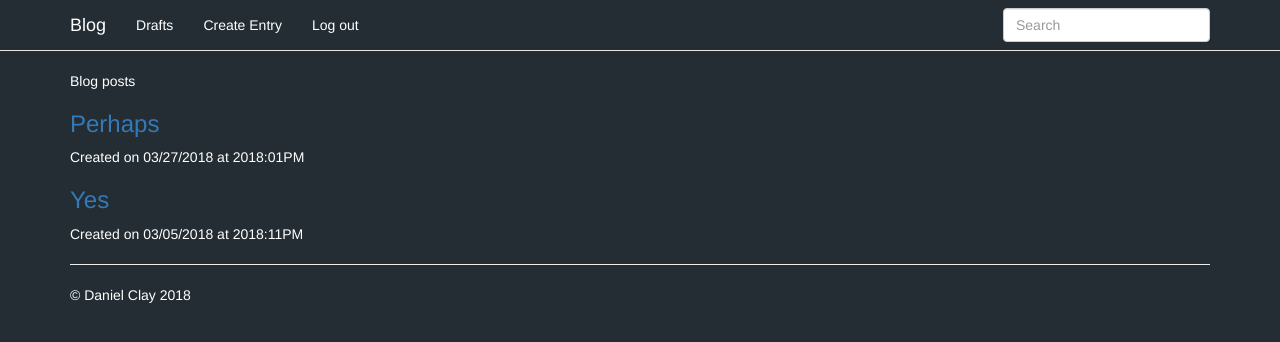
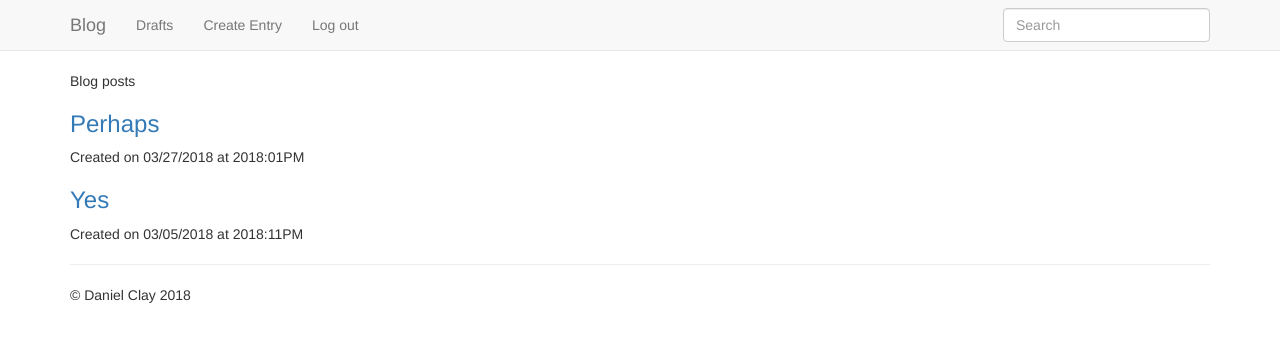
Before and after one commit to speedyfrenchy/website, a Flask app: page / in a window 1280 px wide. Shown: the top 342 px of the page. Run offline with Flask 2, Linux system fonts and the light colour scheme; the visitor is signed in with stand-in values (Sample User, id 1); data comes from the database, SQL or seed files in the repository; style sheets or scripts are compiled from the project's sources; some libraries are stand-ins or nearby versions.

Commit message:
Use local bootstrap css

```diff
--- a/blog/static/custom.css
+++ b/blog/static/sass/custom.scss
@@ -1,34 +1,19 @@
-/* Palette 1
+@import "node_modules/bootstrap/scss/functions";
+@import "node_modules/bootstrap/scss/variables";
+@import "node_modules/bootstrap/scss/mixins";
+
 $dark_navy: rgba(13, 31, 45, 1);
 $mid_blue: rgba(8, 76, 97, 1);
 $teal: rgba(55, 147, 146, 1);
 $mid_grey: rgba(139, 148, 163, 1);
 $light_blue: rgba(213, 223, 229, 1);
 
- Palette 2
+
 $light-grey: rgba(235, 238, 240, 1);
 $light-steel: rgba(135, 163, 175, 1);
 $dark-steel: rgba(81, 118, 135, 1);
 $grey: rgba(66, 87, 96, 1);
 $graphite: rgba(35, 45, 51, 1);
-*/
 
-.navbar .nav > li > a{
-  color: #FFF;
-}
-
-.navbar-default .navbar-brand {
-  color: #FFF;
-}
-
-.navbar-default {
-  background-color: rgba(35, 45, 51, 1);
-  color: #FFF;
-  border-radius: 0px;
-}
-
-
-body {
-  color: #FFF;
-  background-color: rgba(35, 45, 51, 1);
-}
+$body-bg: #F00;
+$body-color: #0F0;
--- a/blog/templates/base.html
+++ b/blog/templates/base.html
@@ -1,8 +1,8 @@
-{% extends 'bootstrap/base.html' %}
+{% extends 'bootstrap-base.html' %}
 
 {% block styles %}
 {{super()}}
-<link rel="stylesheet"href="{{url_for('.static', filename='custom.css')}}">
+<link rel="stylesheet"href="{{url_for('.static', filename='css/custom.css')}}">
 {% endblock %}
 
 {% block title %}
--- /dev/null
+++ b/blog/templates/bootstrap-base.html
@@ -0,0 +1,34 @@
+{% block doc -%}
+<!DOCTYPE html>
+<html{% block html_attribs %}{% endblock html_attribs %}>
+{%- block html %}
+  <head>
+    {%- block head %}
+    <title>{% block title %}{{title|default}}{% endblock title %}</title>
+
+    {%- block metas %}
+    <meta name="viewport" content="width=device-width, initial-scale=1.0">
+    {%- endblock metas %}
+
+    {%- block styles %}
+    <!-- Bootstrap -->
+    <link rel="stylesheet"href="{{url_for('.static', filename='css/bootstrap.min.css')}}">
+    {%- endblock styles %}
+    {%- endblock head %}
+  </head>
+  <body{% block body_attribs %}{% endblock body_attribs %}>
+    {% block body -%}
+    {% block navbar %}
+    {%- endblock navbar %}
+    {% block content -%}
+    {%- endblock content %}
+
+    {% block scripts %}
+    <script src="{{bootstrap_find_resource('jquery.js', cdn='jquery')}}"></script>
+    <script src="{{bootstrap_find_resource('js/bootstrap.js', cdn='bootstrap')}}"></script>
+    {%- endblock scripts %}
+    {%- endblock body %}
+  </body>
+{%- endblock html %}
+</html>
+{% endblock doc -%}
```
